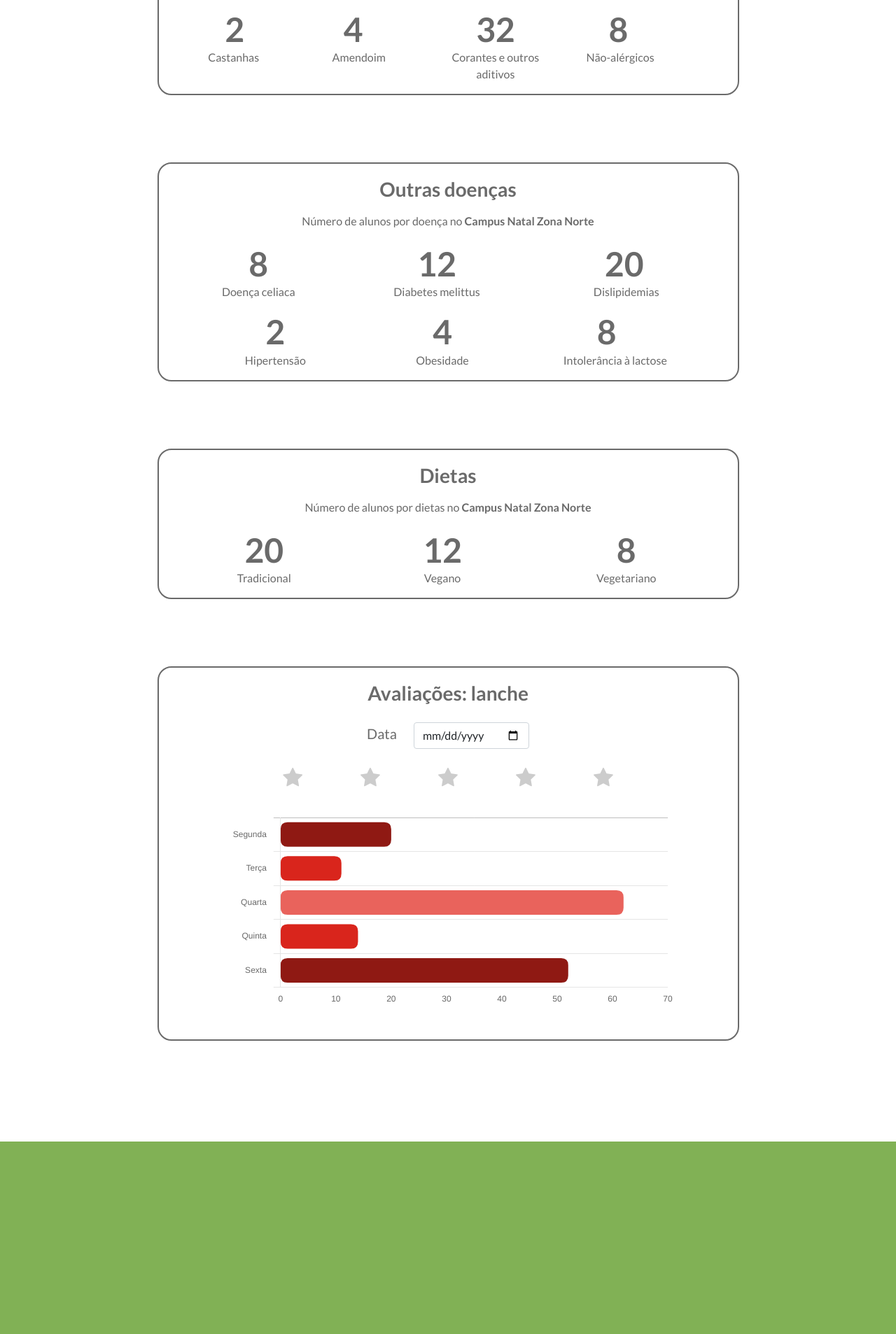
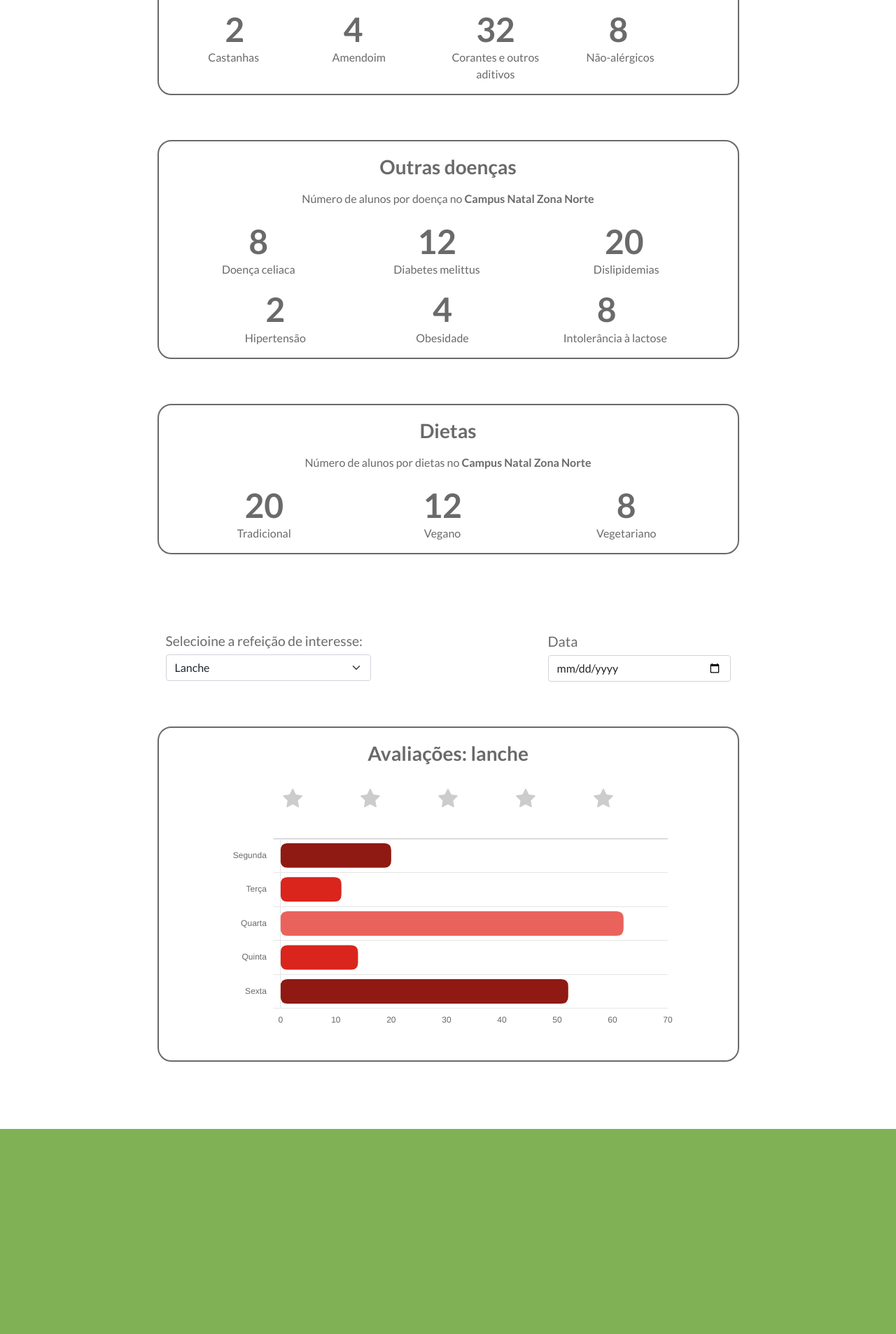
Before and after one commit to letyciap/NutrIF, a CodeIgniter app: page /NutrIF/aluno/estatisticas in a window 1280 px wide. Shown: the part 480-2386 px from the top of the page at 70% size. Run offline with CodeIgniter, Linux system fonts and the light colour scheme; some libraries are stand-ins or nearby versions.

Commit message:
final das avaliações e ajuste na tela de cadastro

```diff
--- a/application/views/avaliacoes/estatisticas.php
+++ b/application/views/avaliacoes/estatisticas.php
@@ -175,7 +175,7 @@
 
         <div class="row">
 
-            <div class="col row row-cols-1 justify-content-center py-5 px-3  mx-auto">
+            <div class="col row row-cols-1 justify-content-center py-3 px-3  mx-auto">
                 <div class="card card-cover w-75  overflow-hidden border-2" style="border-radius:20px; color:#6a6a6a;">
 
                   <div class=" d-flex flex-column  p-1 pb-1 px-5 ">
@@ -237,7 +237,7 @@
 
         <div class="row">
 
-            <div class="col row row-cols-1 justify-content-center py-5 px-3  mx-auto">
+            <div class="col row row-cols-1 justify-content-center py-5 px-3 mx-auto">
                 <div class="card card-cover w-75  overflow-hidden border-2" style="border-radius:20px; color:#6a6a6a;">
 
                   <div class=" d-flex flex-column  p-1 pb-1 px-5 ">
@@ -277,19 +277,43 @@
 
                                                   <!--GRÁFICO BARRA-->
 
-
         <div class="row">
 
-              <div class="col row row-cols-1 justify-content-center py-5 px-3  mx-auto">
+            <div class="col row row-cols-1 justify-content-center py-5 px-3 mx-auto ">
+            <div class="card card-cover w-75 py-3 overflow-hidden border-0">
+
+                <div class="row row-cols-2 justify-content-center">
+                  <div class="d-flex align-items-start">
+                      <div class="col col-lg-9">
+                          <label class="form-label display-6 fw-normal" style="font-size:1.2em; color:#6a6a6a;">Selecioine a refeição de interesse: </label>
+                          <select class="form-select form-control"  required>
+                          <option selected>Lanche</option>
+                          <option>Almoço</option>
+                          <option>Janta</option>
+                          </select>
+                          <div class="invalid-feedback">Inválido.</div>
+                      </div>
+                    </div>
+
+                    <div class="d-flex flex-row-reverse">
+                      <div class="col col-lg-8  ">
+                      <label class="col form-label h5 " style="color:#6a6a6a;">Data</label>
+                      <input type="date" class="form-control">
+                      </div>
+                    </div>
+                </div>
+
+            </div>
+            </div>
+        </div>
+
+
+        <div class="row ">
+
+              <div class="col row row-cols-1 justify-content-center px-3 mx-auto">
                   <div class="card card-cover w-75  overflow-hidden border-2" style="border-radius:20px; color:#6a6a6a;">
                   <div class=" d-flex flex-column  p-1 pb-1 px-5 ">
-                      <h3 class="pt-0 mt-3 mb-0 fw-bold text-center ">Avaliações: lanche</h3>
-                      <div class="col my-4 row mx-auto ">
-                        <label class="col form-label py-1 h5 ">Data</label>
-                        <div class="col">
-                        <input type="date" class="form-control">
-                        </div>
-                      </div>
+                      <h3 class="pt-0 mt-3 py-4 fw-bold text-center ">Avaliações: lanche</h3>
 
                       <div class=" estrelas text-center ">
                           <input type="radio" id="avaliacao-bebida" name="lanche-bebida" value="" checked/>
@@ -305,10 +329,7 @@
                           <input type="radio" id="lanche-bebida-5" name="lanche-bebida" value="5"/>
                       </div>
 
-
-
-                       <canvas id="barChart" ></canvas>
-
+                       <canvas  id="barChart" ></canvas>
 
                   </div>
                   </div>
```
Also changed, not shown: application/views/aluno/cadastro-aluno.php (+22 -18 lines).
